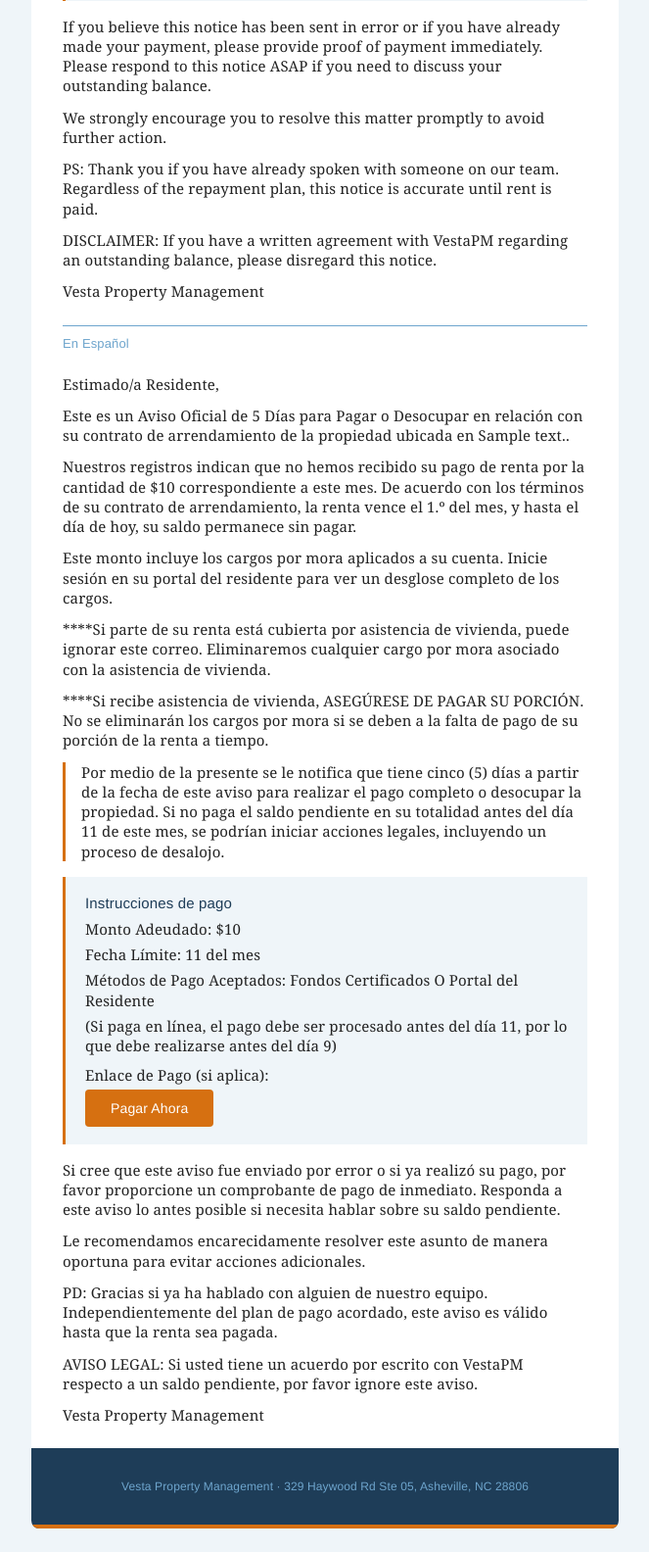
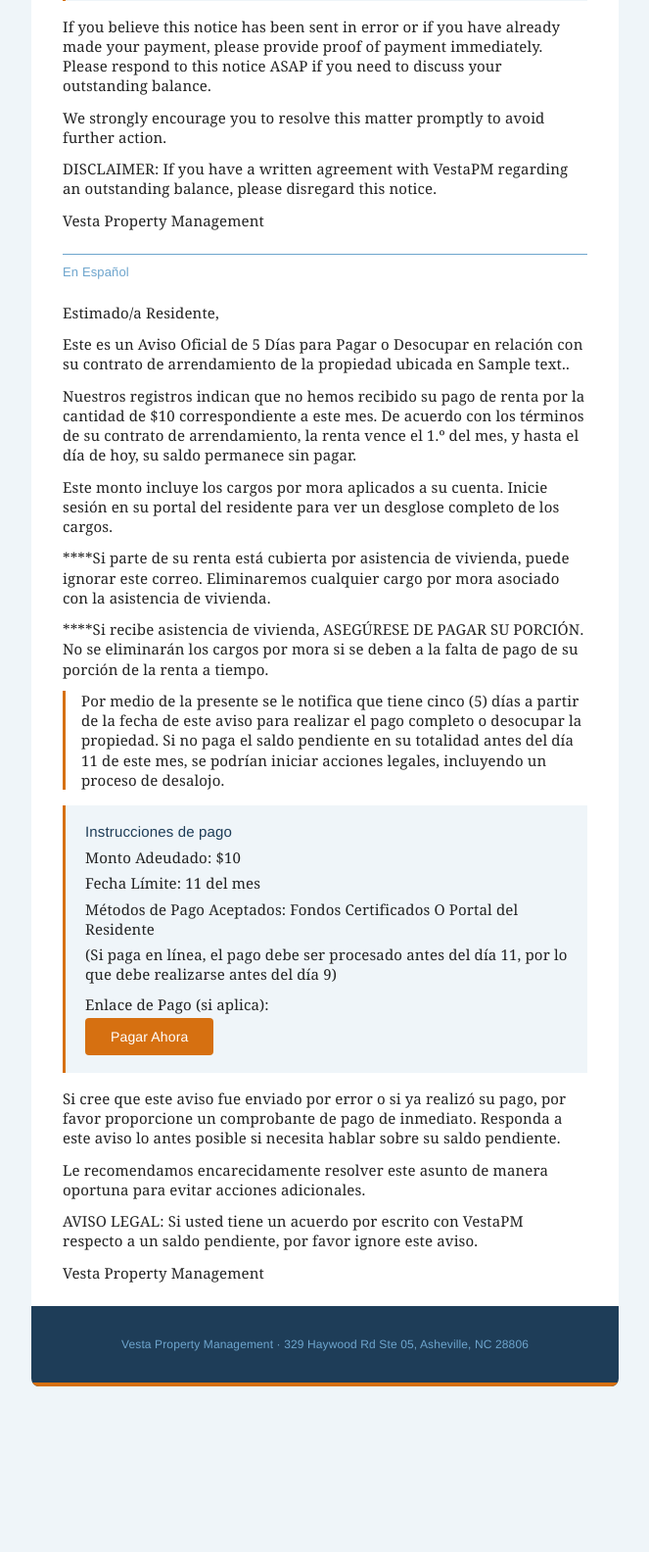
Before and after one commit to rodafa/vesta-rental-index, a Django app: template automations/templates/automations/notices/pay_or_quit.html in a window 1280 px wide. Shown: the part 902-2486 px from the top of the page at 98% size, without its empty margins (308-971 px from the left). After the commit the page ends 2317 px from the top, so only its background shows below. Run offline with Django 3.2, Linux system fonts and the light colour scheme; the template is opened without the code that fills it: most values are stand-ins (such as "Sample title", 1, 10 or a date in 2020).

Commit message:
Tenant notices: remove PS paragraph contradicting the disclaimer

```diff
--- a/automations/templates/automations/notices/pay_or_quit.html
+++ b/automations/templates/automations/notices/pay_or_quit.html
@@ -64,7 +64,6 @@
             <td style="padding:16px 32px 0;">
               <p style="margin:0; font-family:Georgia, serif; font-size:15px; line-height:1.35; letter-spacing:0.01em; color:#222222;">If you believe this notice has been sent in error or if you have already made your payment, please provide proof of payment immediately. Please respond to this notice ASAP if you need to discuss your outstanding balance.</p>
               <p style="margin:12px 0 0; font-family:Georgia, serif; font-size:15px; line-height:1.35; letter-spacing:0.01em; color:#222222;">We strongly encourage you to resolve this matter promptly to avoid further action.</p>
-              <p style="margin:12px 0 0; font-family:Georgia, serif; font-size:15px; line-height:1.35; letter-spacing:0.01em; color:#222222;">PS: Thank you if you have already spoken with someone on our team. Regardless of the repayment plan, this notice is accurate until rent is paid.</p>
               <p style="margin:12px 0 0; font-family:Georgia, serif; font-size:15px; line-height:1.35; letter-spacing:0.01em; color:#222222;">DISCLAIMER: If you have a written agreement with VestaPM regarding an outstanding balance, please disregard this notice.</p>
               <p style="margin:12px 0 0; font-family:Georgia, serif; font-size:15px; line-height:1.35; letter-spacing:0.01em; color:#222222;">Vesta Property Management</p>
             </td>
@@ -121,7 +120,6 @@
             <td style="padding:16px 32px 24px;">
               <p style="margin:0; font-family:Georgia, serif; font-size:15px; line-height:1.35; letter-spacing:0.01em; color:#222222;">Si cree que este aviso fue enviado por error o si ya realiz&oacute; su pago, por favor proporcione un comprobante de pago de inmediato. Responda a este aviso lo antes posible si necesita hablar sobre su saldo pendiente.</p>
               <p style="margin:12px 0 0; font-family:Georgia, serif; font-size:15px; line-height:1.35; letter-spacing:0.01em; color:#222222;">Le recomendamos encarecidamente resolver este asunto de manera oportuna para evitar acciones adicionales.</p>
-              <p style="margin:12px 0 0; font-family:Georgia, serif; font-size:15px; line-height:1.35; letter-spacing:0.01em; color:#222222;">PD: Gracias si ya ha hablado con alguien de nuestro equipo. Independientemente del plan de pago acordado, este aviso es v&aacute;lido hasta que la renta sea pagada.</p>
               <p style="margin:12px 0 0; font-family:Georgia, serif; font-size:15px; line-height:1.35; letter-spacing:0.01em; color:#222222;">AVISO LEGAL: Si usted tiene un acuerdo por escrito con VestaPM respecto a un saldo pendiente, por favor ignore este aviso.</p>
               <p style="margin:12px 0 0; font-family:Georgia, serif; font-size:15px; line-height:1.35; letter-spacing:0.01em; color:#222222;">Vesta Property Management</p>
             </td>
```
